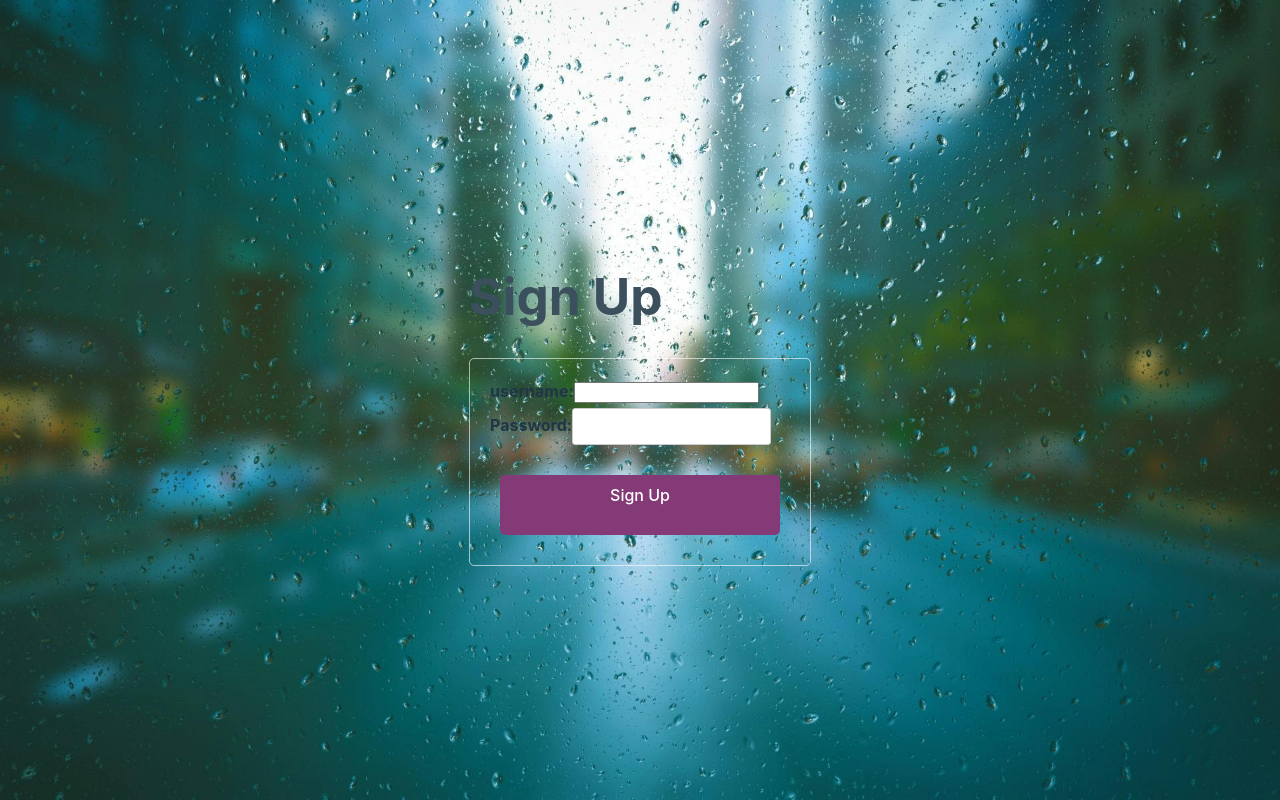
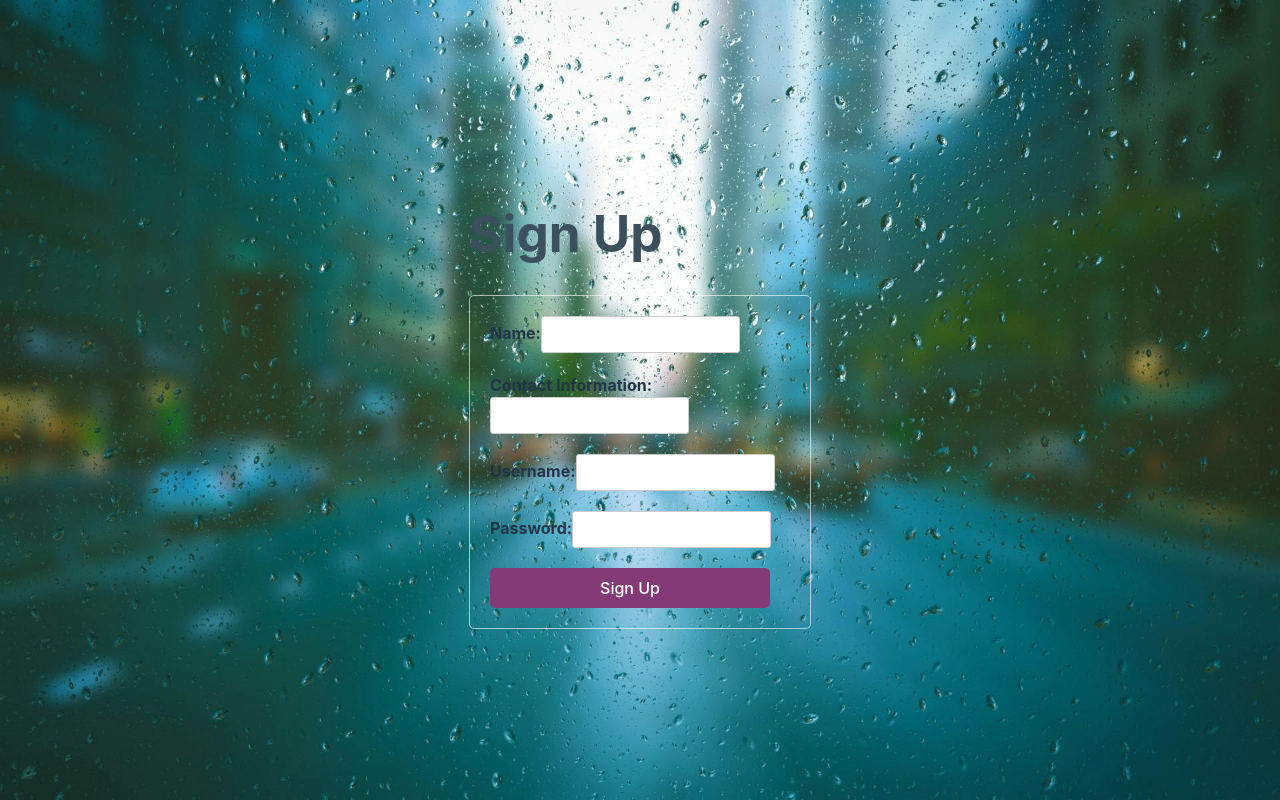
Before and after one commit to GitUser0589/loginpage, a React (Vite) app in the folder login_page/: page /SignUp in a window 1280 px wide. Built offline with nearby package versions, Linux system fonts and the light colour scheme.

Commit message:
fixed server connection

```diff
--- a/login_page/package.json
+++ b/login_page/package.json
@@ -17,6 +17,7 @@
     "@mui/material": "^5.15.19",
     "@mui/x-date-pickers": "^7.6.1",
     "@supabase/supabase-js": "^2.43.4",
+    "axios": "^1.7.2",
     "dayjs": "^1.11.11",
     "react": "^18.2.0",
     "react-dom": "^18.2.0",
--- a/login_page/src/backend/package.json
+++ b/login_page/src/backend/package.json
@@ -11,8 +11,10 @@
   "license": "ISC",
   "description": "",
   "dependencies": {
+    "axios": "^1.7.2",
     "cors": "^2.8.5",
     "express": "^4.19.2",
+    "mime": "^4.0.4",
     "mysql": "^2.18.1",
     "nodemon": "^3.1.4"
   }
--- a/login_page/src/dashboard.jsx
+++ b/login_page/src/dashboard.jsx
@@ -1,124 +1,52 @@
-import { useState } from 'react'
-import './calculator.css'
+import React, { useState, useEffect } from 'react';
+import axios from 'axios'; // Assuming you use Axios for API calls
 
-const Calculator = () => {
-  const [history, setHistory] = useState('');
-  const [output, setOutput] = useState('');
+function GymList() {
+  const [gyms, setGyms] = useState([]);
+  const [isLoading, setIsLoading] = useState(false);
+  const [error, setError] = useState(null);
 
-  const getHistory = () => history;
-  const printHistory = (num) => setHistory(num);
+  useEffect(() => {
+    const fetchData = async () => {
+      setIsLoading(true);
+      setError(null);
+      try {
+        const response = await axios.get('http://localhost:8081/api/gyms'); // Replace with your actual server URL
+        setGyms(response.data);
+      } catch (error) {
+        setError(error);
+      } finally {
+        setIsLoading(false);
+      }
+    };
 
-  const getOutput = () => output;
-  const printOutput = (num) => {
-    if (num === '') {
-      setOutput(num);
-    } else {
-      setOutput(getFormattedNumber(num));
-    }
-  };
 
-  const getFormattedNumber = (num) => {
-    if (num === '-') {
-      return '';
-    }
-    const n = Number(num);
-    return n.toLocaleString('en');
-  };
-
-  const reverseNumberFormat = (num) => {
-    return Number(num.replace(/,/g, ''));
-  };
-
-  const handleOperatorClick = (id) => {
-    if (id === 'clear') {
-      printHistory('');
-      setOutput('');
-    } else if (id === 'backspace') {
-      const currentOutput = reverseNumberFormat(getOutput()).toString();
-      if (currentOutput) {
-        setOutput(currentOutput.substr(0, currentOutput.length - 1));
-      }
-    } else {
-      const currentOutput = getOutput();
-      const currentHistory = getHistory();
-      if (currentOutput === '' && currentHistory !== '') {
-        if (isNaN(currentHistory[currentHistory.length - 1])) {
-          setHistory(currentHistory.substr(0, currentHistory.length - 1));
-        }
-      }
-      if (currentOutput !== '' || currentHistory !== '') {
-        const formattedOutput = currentOutput === '' ? currentOutput : reverseNumberFormat(currentOutput);
-        const newHistory = currentHistory + formattedOutput;
-        if (id === '=') {
-          try {
-            const result = eval(newHistory);
-            setOutput(result);
-            setHistory('');
-          } catch (error) {
-            setOutput('Error');
-          }
-        } else {
-          setHistory(newHistory + id);
-          setOutput('');
-        }
-      }
-    }
-  };
-
-  const handleNumberClick = (id) => {
-    const currentOutput = reverseNumberFormat(getOutput());
-    if (!isNaN(currentOutput)) {
-      setOutput(currentOutput + id);
-    }
-  };
-  const buttons = [
-    { id: 'clear', value: 'C', className: 'operator' },
-    { id: 'backspace', value: 'CE', className: 'operator' },
-    { id: '%', value: '%', className: 'operator' },
-    { id: '/', value: '/', className: 'operator' },
-    { id: '7', value: '7', className: 'number' },
-    { id: '8', value: '8', className: 'number' },
-    { id: '9', value: '9', className: 'number' },
-    { id: '*', value: 'x', className: 'operator' },
-    { id: '4', value: '4', className: 'number' },
-    { id: '5', value: '5', className: 'number' },
-    { id: '6', value: '6', className: 'number' },
-    { id: '-', value: '-', className: 'operator' },
-    { id: '1', value: '1', className: 'number' },
-    { id: '2', value: '2', className: 'number' },
-    { id: '3', value: '3', className: 'number' },
-    { id: '+', value: '+', className: 'operator' },
-    { id: '0', value: '0', className: 'number' },
-    { id: '.', value: '.', className: 'number' }, // Add decimal button
-    { id: '=', value: '=', className: 'operator' },
-  ];
+    fetchData();
+  }, []);
 
   return (
-    <div id="container" className="calculator-container">
-      <div id="calculator" className="calculator">
-        <div id="result" className="result">
-          <div id="history">
-            <p>{getHistory()}</p>
-          </div>
-          <div id="output">
-            <p>{getOutput()}</p>
-          </div>
-        </div>
-        <div id="keyboard" className="keyboard">
-          {buttons.map((button) => (
-            <button
-              key={button.id}
-              className={button.className}
-              id={button.id}
-              onClick={() => (button.className === 'operator' ? handleOperatorClick(button.id) : handleNumberClick(button.id))}
-            >
-              {button.value}
-            </button>
+    <div>
+      {isLoading && <p>Loading gyms...</p>}
+      {error && <p>Error: {error.message}</p>}
+      {gyms.length > 0 && (
+        <ul>
+          {gyms.map((gym) => (
+            <li key={gym.id}>
+              <h2>{gym.name}</h2>
+              <p>{gym.address}</p>
+              {/* Add details from gym_sched table here (e.g., schedule) */}
+              {/* You'll need to modify the data structure of 'gym' to include schedule information */}
+              {gym.schedule && (
+                <p>Schedule: {gym.schedule}</p>
+              )}
+              {/* Add more details like amenities, pricing (if available) */}
+            </li>
           ))}
-        </div>
-      </div>
+        </ul>
+      )}
+      {gyms.length === 0 && !isLoading && <p>No gyms found.</p>}
     </div>
   );
-};
+}
 
-export default Calculator;
+export default GymList;
--- a/login_page/src/login.jsx
+++ b/login_page/src/login.jsx
@@ -1,47 +1,29 @@
 import './App.css';
 import React, { useState } from 'react';
 import { Link, useNavigate } from 'react-router-dom';
-import supabase from './supabase'; // Import your Supabase client
+
 
 function Login() {
-  const [email, setEmail] = useState('');
+  const [username, setUsername] = useState('');
   const [password, setPassword] = useState('');
   const [errorMessage, setErrorMessage] = useState('');
 
   const navigate = useNavigate();
 
   // Implement your user login function here
-  const userLogin = async (email, password) => {
+  const userLogin = async (username, password) => {
     try {
-      // Query the "users" table with email filter
-      const { data, error } = await supabase
-        .from('users')
-        .select('*') // Select all columns (adjust if needed)
-        .eq('email', email)
-        .single();
+      const response = await connection.query(
+        'SELECT * FROM customer WHERE username = ? AND password = ?',
+        [username, password] // Prevent SQL injection with prepared statements
+      );
 
-      if (error) {
-        throw new Error('Error fetching user data'); // Re-throw for handling in handleSubmit
+      if (response.length === 0) {
+        return 'Invalid username or password.'; // User not found
       }
 
-      // Check if user exists
-      if (!data) {
-        return 'Invalid email or password.'; // User not found
-      }
-
-      // Compare password hashes securely (assuming hashed passwords)
-      const isPasswordValid = await supabase.auth.verifyPassword({
-        identifier: email,
-        password,
-        token: data.access_token, // Use access token from retrieved user data
-      });
-
-      if (isPasswordValid.error) {
-        return 'Invalid email or password.'; // Password mismatch
-      }
-
-      // Login successful, return user data
-      return data;
+      // Login successful, return user data (assuming you need the entire row)
+      return response[0];
     } catch (error) {
       console.error('Login error:', error);
       return 'An unexpected error occurred. Please try again.'; // Generic error for unexpected issues
@@ -54,12 +36,12 @@ function Login() {
     setErrorMessage(''); // Clear any previous error message
 
     try {
-      const userData = await userLogin(email, password); // Call the userLogin function
+      const userData = await userLogin(username, password);
 
-    if (userData) {
-      console.log('Login successful!');
-      setErrorMessage('Login Successful!');
-      setTimeout(() => navigate('/dashboard'), 1000);
+      if (userData) {
+        console.log('Login successful!');
+        setErrorMessage('Login Successful!');
+        setTimeout(() => navigate('/dashboard'), 1000);
       } else {
         setErrorMessage(userData); // Set error message from userLogin
       }
@@ -74,12 +56,12 @@ function Login() {
       <h1>Login</h1>
       {errorMessage && <p className="error-message">{errorMessage}</p>}
       <form onSubmit={handleSubmit}>
-        <label htmlFor="email">Email:</label>
+        <label htmlFor="username">Username:</label>
         <input
-          type="email"
-          id="email"
-          value={email}
-          onChange={(e) => setEmail(e.target.value)}
+          type="text" // Username is typically not an email
+          id="username"
+          value={username}
+          onChange={(e) => setUsername(e.target.value)}
           required
         />
         <label htmlFor="password">Password:</label>
--- a/login_page/src/signup.jsx
+++ b/login_page/src/signup.jsx
@@ -3,10 +3,10 @@ import React, { useState } from 'react';
 function SignUp() {
   const [formData, setFormData] = useState({
     name: '',
-    email: '',
+    contact_info: '', // New state for contact information
+    username: '',
     password: '',
   });
-
   const [isSubmitting, setIsSubmitting] = useState(false);
   const [error, setError] = useState(null);
   const [successMessage, setSuccessMessage] = useState(null);
@@ -22,13 +22,12 @@ function SignUp() {
       const url = 'http://localhost:3000/customer'; // Replace with your backend URL
       const response = await fetch(url, {
         method: 'POST',
+        body: JSON.stringify(formData),
         headers: { 'Content-Type': 'application/json' },
-        body: JSON.stringify({ username: formData.username, password: formData.password }),
       });
 
-
       if (!response.ok) {
-        throw new Error(`Network response was not ok: ${response.status}`);
+        throw new Error(await response.text() || 'Signup failed.');
       }
 
       const data = await response.json();
@@ -46,10 +45,33 @@ function SignUp() {
     <div className="signup-form">
       <h1>Sign Up</h1>
       <form onSubmit={handleSubmit}>
+        <label htmlFor="name">
+          Name:
+          <input
+            type="text"
+            id="name"
+            name="name"
+            value={formData.name}
+            onChange={(e) => setFormData({ ...formData, name: e.target.value })}
+            required
+          />
+        </label>
+        <label htmlFor="contact_info">
+          Contact Information:
+          <input
+            type="text" // Adjust type as needed (phone, email, etc.)
+            id="contact_info"
+            name="contact_info"
+            value={formData.contactInfo}
+            onChange={(e) =>
+              setFormData({ ...formData, contact_info: e.target.value })}
+            required
+          />
+        </label>
         <label htmlFor="username">
-          username:
+          Username:
           <input
-            type="username"
+            type="text"
             id="username"
             name="username"
             value={formData.username}
```
Also changed, not shown: login_page/src/backend/server.js (+20 -9 lines), login_page/src/backend/mime.js (added), 2 other files (tests, documents, lock files or other folders).
